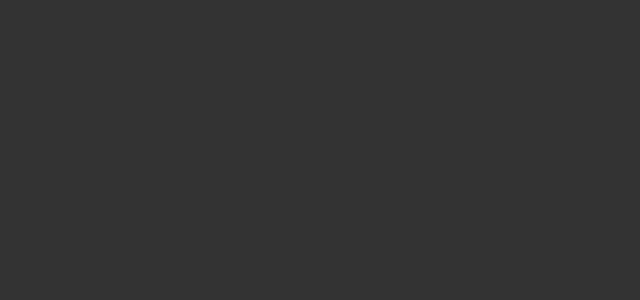
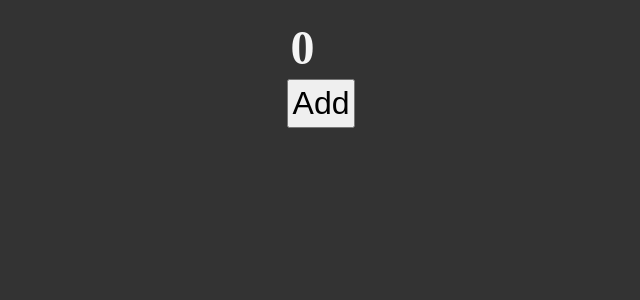
Before and after one commit to Buyaki01/hello-react-typescript, a React (Vite) app: page / in a window 1280 px wide. Shown: the top 300 px of the page, without its empty margins (319-959 px from the left). Built offline with nearby package versions, Linux system fonts and the light colour scheme.

Commit message:
Add useCallback

```diff
--- a/src/App.tsx
+++ b/src/App.tsx
@@ -1,4 +1,4 @@
-import { useState, useEffect } from "react"
+import { useState, useEffect, useCallback, MouseEvent, KeyboardEvent } from "react"
 
 interface User {
   id: number,
@@ -19,9 +19,13 @@ function App() {
 
   }, [users])
 
+  const addTwo = useCallback((e: MouseEvent<HTMLButtonElement> | KeyboardEvent<HTMLButtonElement>) => setCount(prev => prev + 2), [])
+
   return (
-    <>
-    </>
+    <div className="App">
+      <h1>{count}</h1>
+      <button onClick={addTwo}>Add</button>
+    </div>
   )
 }
 
```
